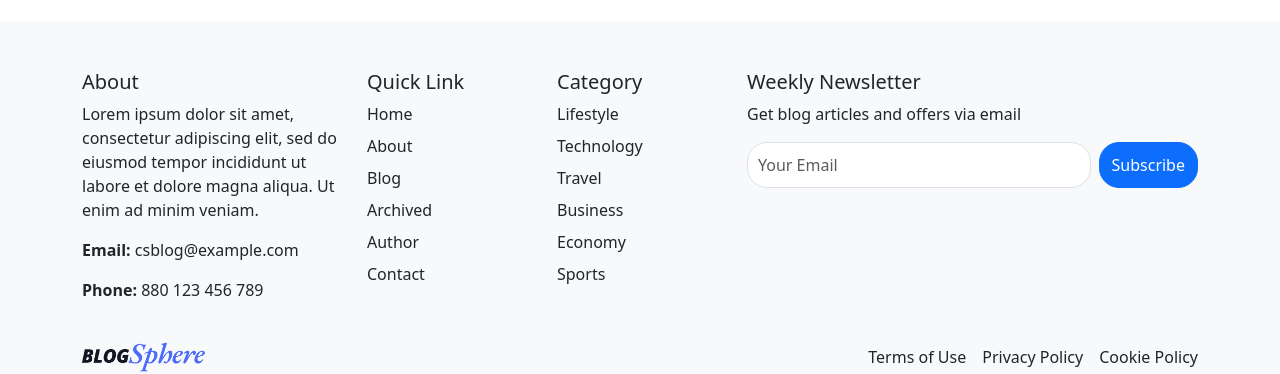
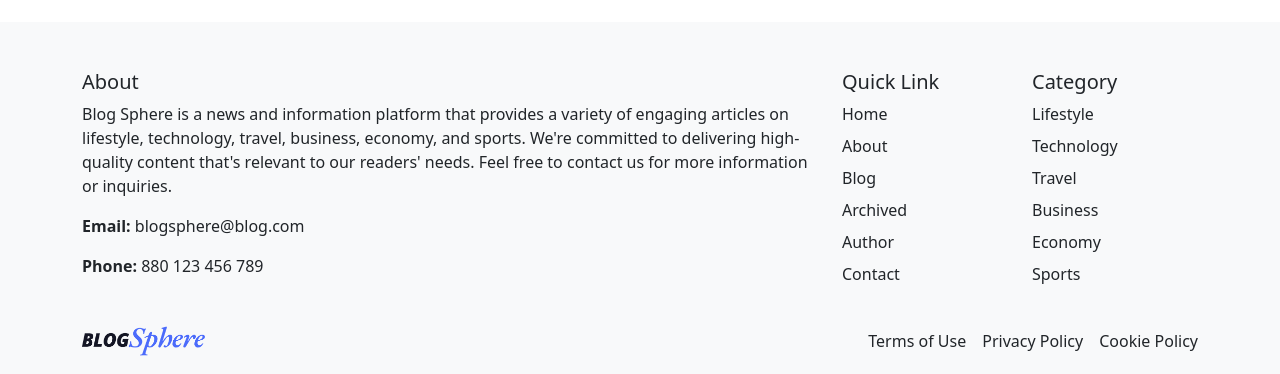
Before and after one commit to zulfiasyalwa4/web-news-portal, a React (Vite) app: page / in a window 1280 px wide. Shown: the part 2356-2730 px from the top of the page. Built offline with nearby package versions, Linux system fonts and the light colour scheme.

Commit message:
Update footer content and email address; remove newsletter section

```diff
--- a/src/components/section/Footer.jsx
+++ b/src/components/section/Footer.jsx
@@ -7,15 +7,17 @@ export default function Footer() {
       <div className="container">
         <div className="row">
           {/* About Section */}
-          <div className="col-md-3">
+          <div className="col-md-8">
             <h5>About</h5>
             <p>
-              Lorem ipsum dolor sit amet, consectetur adipiscing elit, sed do
-              eiusmod tempor incididunt ut labore et dolore magna aliqua. Ut
-              enim ad minim veniam.
+              Blog Sphere is a news and information platform that provides a
+              variety of engaging articles on lifestyle, technology, travel,
+              business, economy, and sports. We&apos;re committed to delivering
+              high-quality content that&apos;s relevant to our readers&apos;
+              needs. Feel free to contact us for more information or inquiries.
             </p>
             <p>
-              <strong>Email:</strong> csblog@example.com
+              <strong>Email:</strong> blogsphere@blog.com
             </p>
             <p>
               <strong>Phone:</strong> 880 123 456 789
@@ -97,26 +99,6 @@ export default function Footer() {
           </div>
 
           {/* Newsletter Section */}
-          <div className="col-md-5">
-            <h5>Weekly Newsletter</h5>
-            <p>Get blog articles and offers via email</p>
-            <form className="d-flex">
-              <input
-                type="email"
-                className="form-control me-2"
-                placeholder="Your Email"
-                aria-label="Email"
-                style={{ borderRadius: "20px", padding: "10px" }}
-              />
-              <button
-                className="btn btn-primary"
-                type="submit"
-                style={{ borderRadius: "20px" }}
-              >
-                Subscribe
-              </button>
-            </form>
-          </div>
         </div>
 
         {/* Bottom Section */}
```
